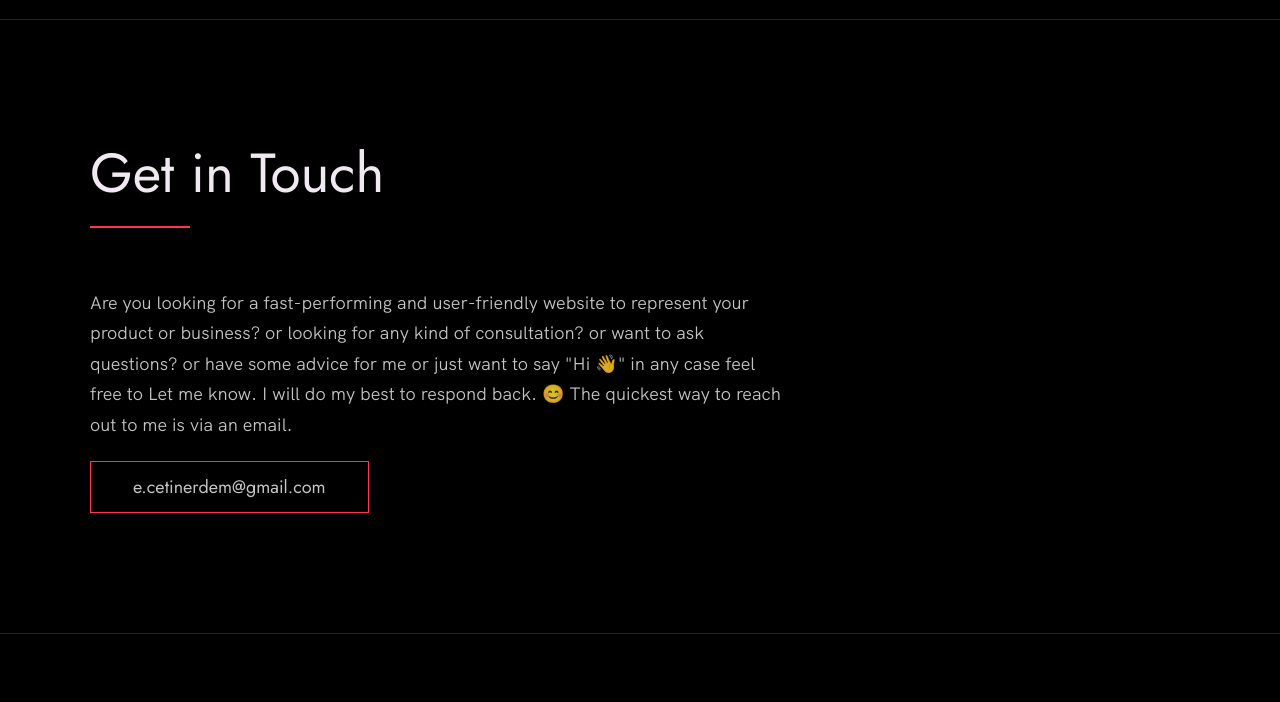
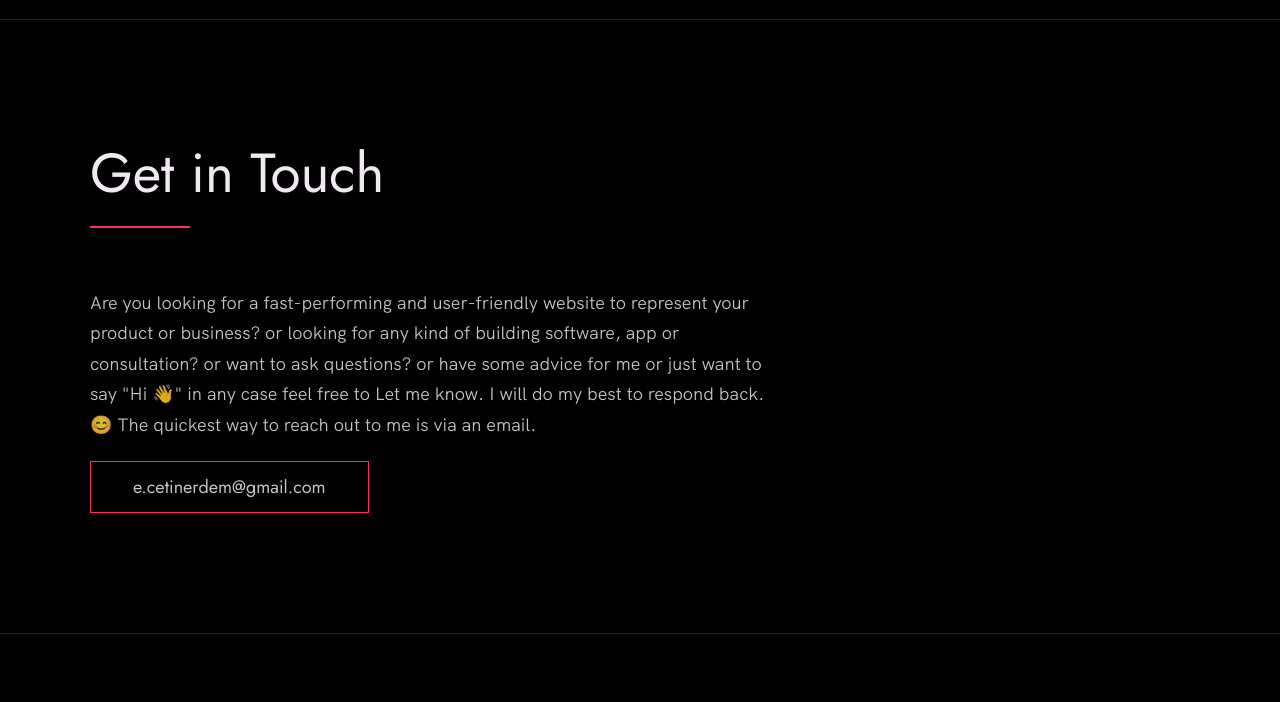
Before and after one commit to ecetinerdem/portfolio, a website built with Vite: page index.html in a window 1280 px wide. Shown: the part 4980-5682 px from the top of the page. Built offline with nearby package versions, Linux system fonts and the light colour scheme.

Commit message:
Update index.html

```diff
--- a/index.html
+++ b/index.html
@@ -1,18 +1,4 @@
-<!--
-  Hello 😊.
 
-  This template is designed and developed by Nisar Hassan Naqvi
-  for anyone to use for free or customize the way they like.
-
-  Github Repo: https://github.com/nisarhassan12/portfolio-template/
-  My Website: https://nisar.dev
-
-  For business & inquires, contact me => syednisarhassan12@gmail.com
--->
-
-<!--
-  Follow the instructions written in comments to create your stunning portfolio
--->
 
 <!DOCTYPE html>
 <html lang="en">
@@ -238,7 +224,7 @@
         <p>
           Are you looking for a fast-performing and user-friendly website to
           represent your product or business? or looking for any kind of
-          consultation? or want to ask questions? or have some advice for me
+          building software, app or consultation? or want to ask questions? or have some advice for me
           or just want to say "Hi 👋" in any case feel free to Let me know. I
           will do my best to respond back. 😊 The quickest way to reach out to
           me is via an email.
```
